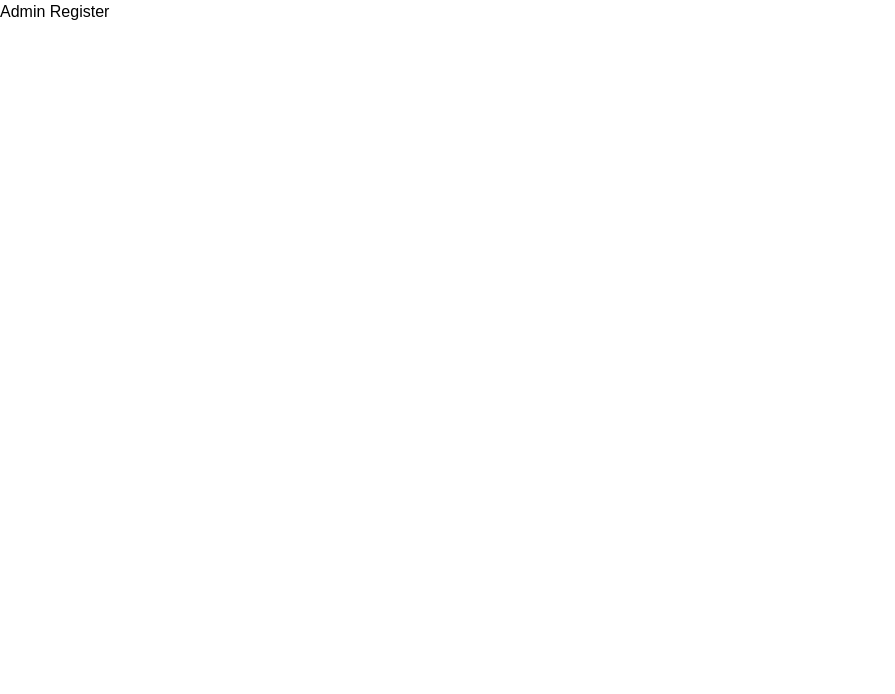
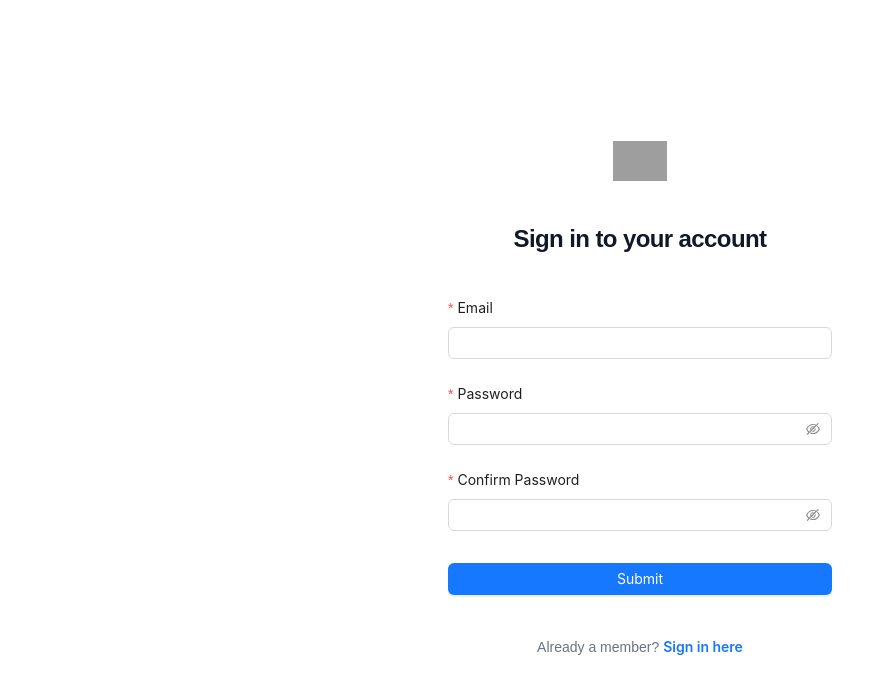
Before and after one commit to ontwerpllc/booking, a React (Vite) app: page /admin/auth/register in a window 1280 px wide. Shown: the top 694 px of the page, without its empty margins (0-895 px from the left). Built offline with nearby package versions, Linux system fonts and the light colour scheme; grey boxes are pictures that could not be loaded.

Commit message:
Add register page

```diff
--- a/src/routes/admin/auth/login.tsx
+++ b/src/routes/admin/auth/login.tsx
@@ -1,4 +1,5 @@
 import { Button, Form, Input } from 'antd';
+import Link from 'antd/es/typography/Link';
 
 type FieldType = {
   email?: string;
@@ -48,7 +49,7 @@ const AdminLogin = () => {
             </Form.Item>
 
             <Form.Item>
-              <Button type="primary" htmlType="submit" block>
+              <Button type="primary" htmlType="submit" block className="mt-2">
                 Submit
               </Button>
             </Form.Item>
@@ -56,12 +57,9 @@ const AdminLogin = () => {
 
           <p className="mt-10 text-center text-sm text-gray-500">
             Not a member?{' '}
-            <a
-              href="#"
-              className="font-semibold leading-6 text-indigo-600 hover:text-indigo-500"
-            >
-              Start a 14 day free trial
-            </a>
+            <Link href="register" className="font-semibold leading-6">
+              Sign up here
+            </Link>
           </p>
         </div>
       </div>
--- a/src/routes/admin/auth/register.tsx
+++ b/src/routes/admin/auth/register.tsx
@@ -1,5 +1,91 @@
+import { Button, Form, Input } from 'antd';
+import Link from 'antd/es/typography/Link';
+
+type FieldType = {
+  email?: string;
+  password?: string;
+  confirmPassword?: string;
+};
+
 const AdminRegister = () => {
-  return <div>Admin Register</div>;
+  return (
+    <>
+      <div className="flex min-h-full flex-1 flex-col justify-center px-6 py-12 lg:px-8">
+        <div className="sm:mx-auto sm:w-full sm:max-w-sm">
+          <img
+            className="mx-auto h-10 w-auto"
+            src="https://tailwindui.com/img/logos/mark.svg?color=indigo&shade=600"
+            alt="Your Company"
+          />
+          <h2 className="mt-10 text-center text-2xl font-bold leading-9 tracking-tight text-gray-900">
+            Sign in to your account
+          </h2>
+        </div>
+
+        <div className="mt-10 sm:mx-auto sm:w-full sm:max-w-sm">
+          <Form
+            initialValues={{ remember: true }}
+            onFinish={() => {}}
+            onFinishFailed={() => {}}
+            layout="vertical"
+          >
+            <Form.Item<FieldType>
+              label="Email"
+              name="email"
+              rules={[
+                { required: true, message: 'Please input your username' },
+              ]}
+            >
+              <Input />
+            </Form.Item>
+
+            <Form.Item<FieldType>
+              label="Password"
+              name="password"
+              rules={[
+                { required: true, message: 'Please input your password' },
+              ]}
+            >
+              <Input.Password />
+            </Form.Item>
+
+            <Form.Item<FieldType>
+              label="Confirm Password"
+              name="confirmPassword"
+              rules={[
+                { required: true, message: 'Please confirm your password' },
+                ({ getFieldValue }) => ({
+                  validator(_, value) {
+                    if (!value || getFieldValue('password') === value) {
+                      return Promise.resolve();
+                    }
+                    return Promise.reject(
+                      new Error('The passwords that you entered do not match'),
+                    );
+                  },
+                }),
+              ]}
+            >
+              <Input.Password />
+            </Form.Item>
+
+            <Form.Item>
+              <Button type="primary" htmlType="submit" block className="mt-2">
+                Submit
+              </Button>
+            </Form.Item>
+          </Form>
+
+          <p className="mt-10 text-center text-sm text-gray-500">
+            Already a member?{' '}
+            <Link href="login" className="font-semibold leading-6">
+              Sign in here
+            </Link>
+          </p>
+        </div>
+      </div>
+    </>
+  );
 };
 
 export default AdminRegister;
```
